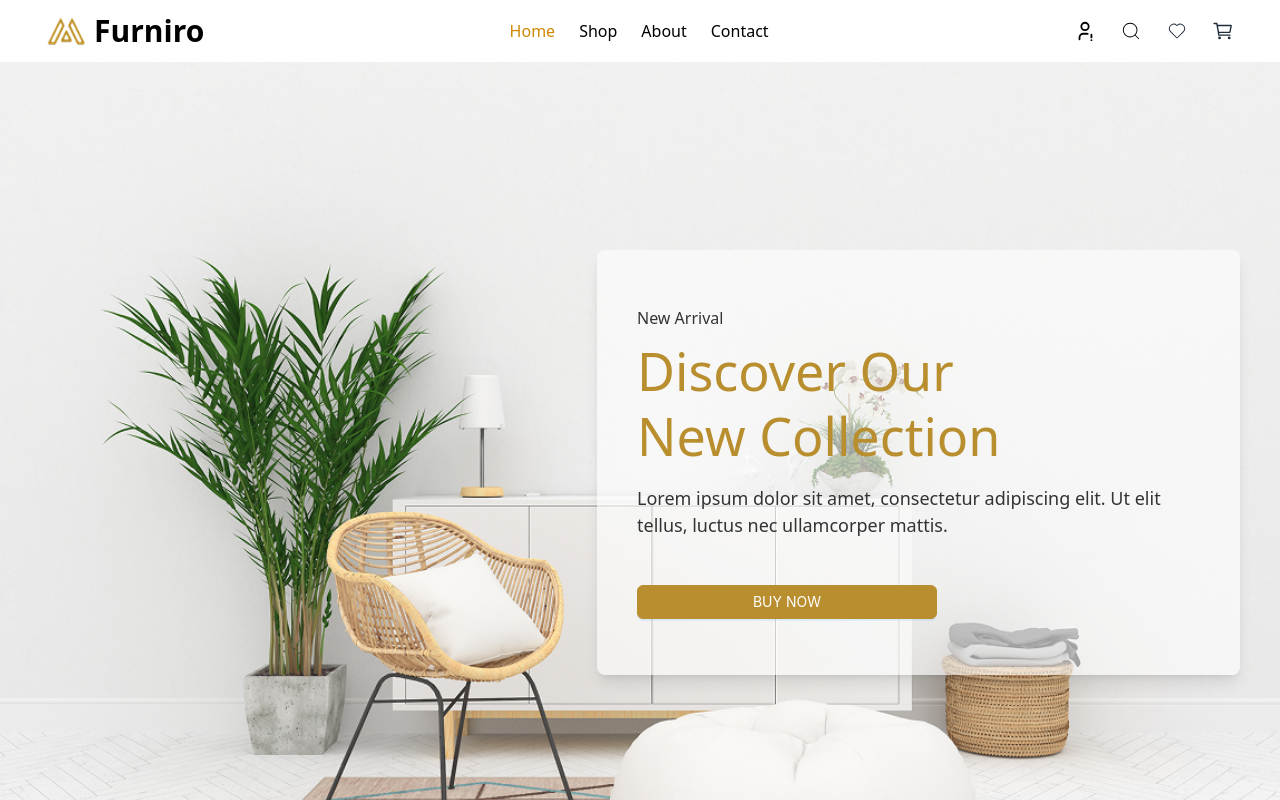
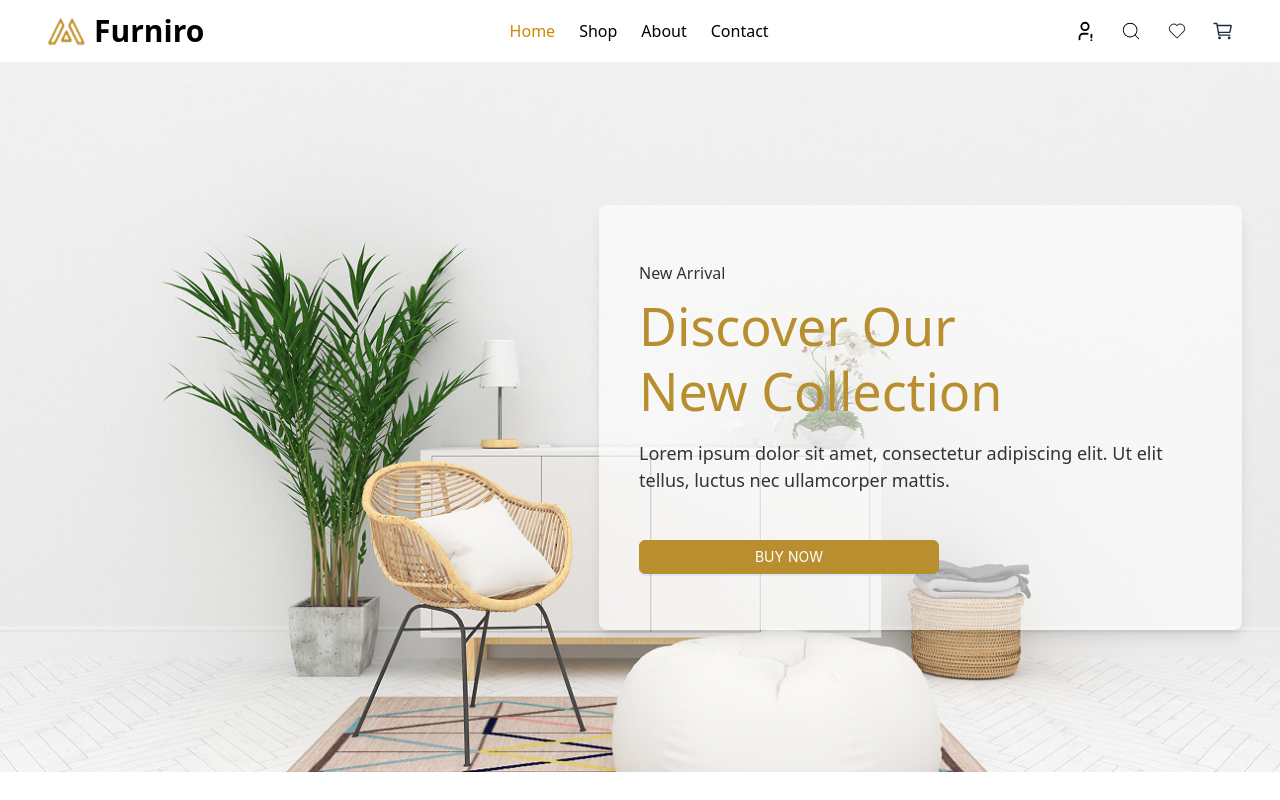
Before and after one commit to javohirxolboyev01/dummyShop, a React (Vite) app: page / in a window 1280 px wide. Shown: the top 800 px of the page. Built offline with nearby package versions, Linux system fonts and the light colour scheme; no server answers.

Commit message:
E-commercee

```diff
--- a/src/components/Hero/Hero.jsx
+++ b/src/components/Hero/Hero.jsx
@@ -5,11 +5,14 @@ import { Button } from "antd";
 const Hero = () => {
   return (
     <div
-      className="relative min-h-screen bg-cover bg-center text-white p-10 flex flex-col justify-center items-end max-[1024px]:items-center max-[1024px]:text-center"
+      className="relative min-h-[710px] bg-cover bg-center text-white flex items-center"
       style={{ backgroundImage: `url(${HeroImg})` }}
     >
+      <div className="container mx-auto px-4">
         <div
-        className="bg-white/60 py-14 px-10 max-w-[643px] rounded-lg shadow-lg
+          className="ml-auto
+  bg-white/60  py-14 px-10 max-w-[643px] rounded-lg shadow-lg
+  max-[1024px]:mx-auto
   max-[1024px]:max-w-[500px]
   max-[768px]:max-w-[400px]
   max-[480px]:max-w-[90%] max-[480px]:px-6 max-[480px]:py-8"
@@ -42,8 +45,7 @@ const Hero = () => {
           <Button
             type="primary"
             className="transition-all duration-300 hover:!bg-[#946d1e] hover:!border-[#946d1e]
-                text-[16px] font-semibold
-                w-[300px]
+            text-[16px] font-semibold w-[300px]
             max-[1024px]:w-[250px]
             max-[768px]:w-[200px]
             max-[480px]:w-full"
@@ -59,6 +61,7 @@ const Hero = () => {
           </Button>
         </div>
       </div>
+    </div>
   );
 };
 
--- a/src/components/ReusableHero/Heros.jsx
+++ b/src/components/ReusableHero/Heros.jsx
@@ -11,7 +11,6 @@ const Heros = ({
 }) => {
   return (
     <div>
-
       <div
         className="relative bg-cover bg-center flex items-center justify-center"
         style={{
@@ -40,9 +39,7 @@ const Heros = ({
             ))}
           </div>
         </div>
-
       </div>
-
     </div>
   );
 };
```
Also changed, not shown: 1 other file (tests, documents, lock files or other folders). Lines whose indentation alone changed are shown as unchanged.
